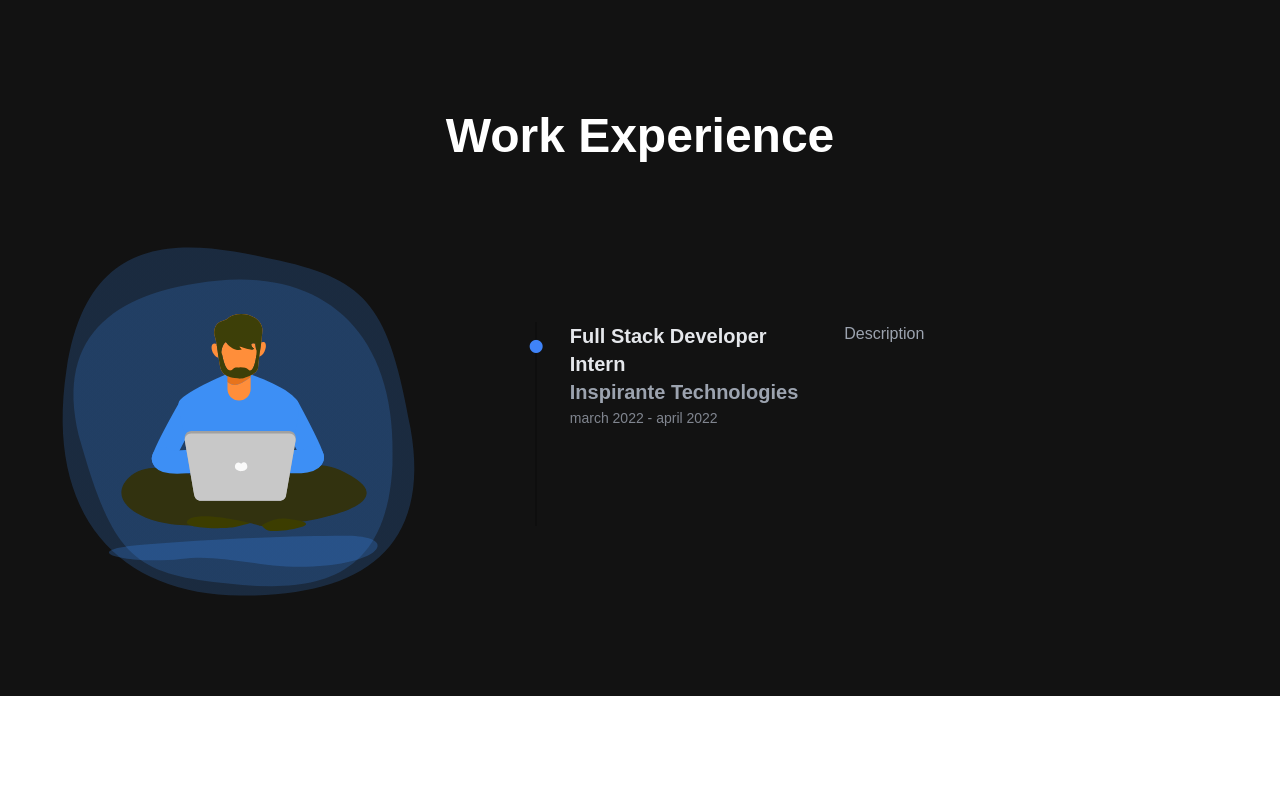
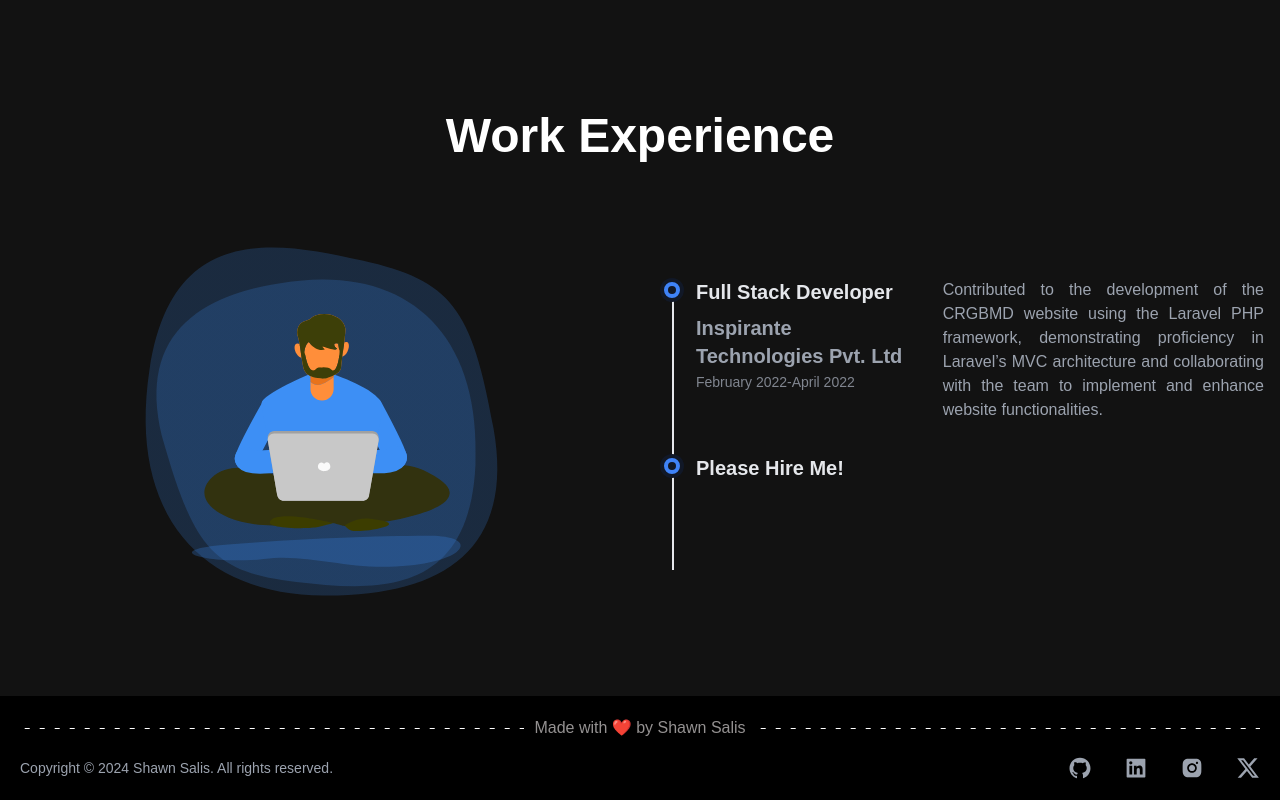
Before and after one commit to shawn-exe/portfolio, a Next.js app: page /about in a window 1280 px wide. Shown: the part 2008-2808 px from the top of the page. Before the commit the page ends 2704 px from the top, so only its background shows below. Built offline with nearby package versions, Linux system fonts and the light colour scheme.

Commit message:
Exp Component completed

```diff
--- /dev/null
+++ b/public/data/exp.ts
@@ -0,0 +1,13 @@
+export const experience:{role:string|null,company:string|null,duration:string|null,description:string|null}[]=[
+    {   role:"Full Stack Developer",
+        company:"Inspirante Technologies Pvt. Ltd",
+        duration:"February 2022-April 2022",
+        description:"Contributed to the development of the CRGBMD website using the Laravel PHP framework, demonstrating proficiency in Laravel’s MVC architecture and collaborating with the team to implement and enhance website functionalities."
+    },
+    {
+        role: "Please Hire Me!",
+        company: "",
+        duration: "",
+        description: ""
+    }
+];
--- a/src/app/about/page.tsx
+++ b/src/app/about/page.tsx
@@ -4,6 +4,7 @@ import { Nav } from '../components/navbar'
 import AboutComponent from '../components/about'
 import Skills from '../components/skills'
 import Experience from '../components/exp'
+import Footer from '../components/footer'
 function About() {
   return (
     <div className='min-h-screen flex flex-col bg-[#121212] text-white'>
@@ -11,6 +12,7 @@ function About() {
       <AboutComponent/>
       <Skills/>
       <Experience/>
+      <Footer/>
     </div>
   )
 }
--- a/src/app/components/about.tsx
+++ b/src/app/components/about.tsx
@@ -32,6 +32,7 @@ function AboutComponent() {
             />
           </div>
         </div>
+
       </main>
   )
 }
--- a/src/app/components/exp.tsx
+++ b/src/app/components/exp.tsx
@@ -1,14 +1,16 @@
 import Lottie from 'lottie-react'
 import React from 'react'
 import animationData from '../../../public/animations/exp.json'
+import { experience } from '../../../public/data/exp'
+
 const Experience = () => {
   return (
     <main className='flex-grow container mx-auto px-4 py-8 sm:py-12'>
-    <h1 className='text-3xl sm:text-4xl md:text-5xl font-bold mb-6 sm:mb-10 text-center md:text-center'>
+      <h1 className='text-3xl sm:text-4xl md:text-5xl font-bold mb-6 sm:mb-10 text-center'>
         Work Experience
       </h1>
-    <div className='flex flex-col md:flex-row items-center justify-between gap-8 md:gap-12'>
-      <div className='w-full md:w-2/5 mt-8 md:mt-0'>
+      <div className='flex flex-col lg:flex-row items-center justify-start'>
+        <div className='w-full lg:w-1/2 mt-8 lg:mt-0 lg:sticky lg:top-8'>
           <Lottie
             animationData={animationData}
             loop={true}
@@ -16,20 +18,25 @@ const Experience = () => {
             className='w-full h-auto max-w-md mx-auto'
           />
         </div>
-      <div className="relative mx-12 pb-12 grid before:absolute before:left-[-35px] before:block before:h-full before:border-l-2 before:border-black/20 dark:before:border-white/15 before:content-[''] md:grid-cols-5 md:gap-10 md:space-x-4]">
-        <div className="relative pb-12 md:col-span-2">
-            <div className="sticky top-0">
-            <span className="text-blue-500 -left-[42px] absolute rounded-full text-5xl"
-                >&bull;</span>
-            <h3 className="text-xl font-bold text-gray-200">Full Stack Developer Intern</h3>
-            <h4 className="font-semibold text-xl text-gray-400 ">Inspirante Technologies </h4>
-            <time className="p-0 m-0 text-sm text-gray-400/80 ">march 2022 - april 2022</time>
+
+        <div className="w-full lg:w-1/2 relative mx-4 sm:mx-6 md:mx-8 lg:mx-0 pb-12 flex flex-col before:absolute before:left-4 sm:before:left-6 md:before:left-8 before:top-2 before:bottom-0 before:border-l-2 before:border-gray-200 before:content-['']">
+          {experience.map((exp, index) => (
+            <div key={index} className="flex flex-col md:flex-row md:gap-10 mb-8 pl-8 sm:pl-10 md:pl-12">
+              <div className="relative md:w-2/5 pl-2">
+                <span className="text-blue-500 absolute -left-[27px] sm:-left-[26px] md:-left-[28px] top-0 w-6 h-6 rounded-full bg-blue-500 border-4 border-gray-900 flex items-center justify-center">
+                  <span className="w-2 h-2 bg-gray-900 rounded-full"></span>
+                </span>
+                <h3 className="text-xl font-bold text-gray-200">{exp.role}</h3>
+                <h4 className="mt-2 font-semibold text-xl text-gray-400">{exp.company}</h4>
+                <time className="mt-2 text-sm text-gray-400/80">{exp.duration}</time>
+              </div>
+              <div className="md:w-3/5 flex flex-col gap-2 text-justify text-gray-400 mt-4 md:mt-0">
+                {exp.description}
               </div>
             </div>
-        <div className="relative flex flex-col gap-2 pb-4 text-gray-400 md:col-span-3">
-        Description
+          ))}
         </div>
-    </div>
+
       </div>
     </main>
   )
```
Lines whose indentation alone changed are shown as unchanged.
